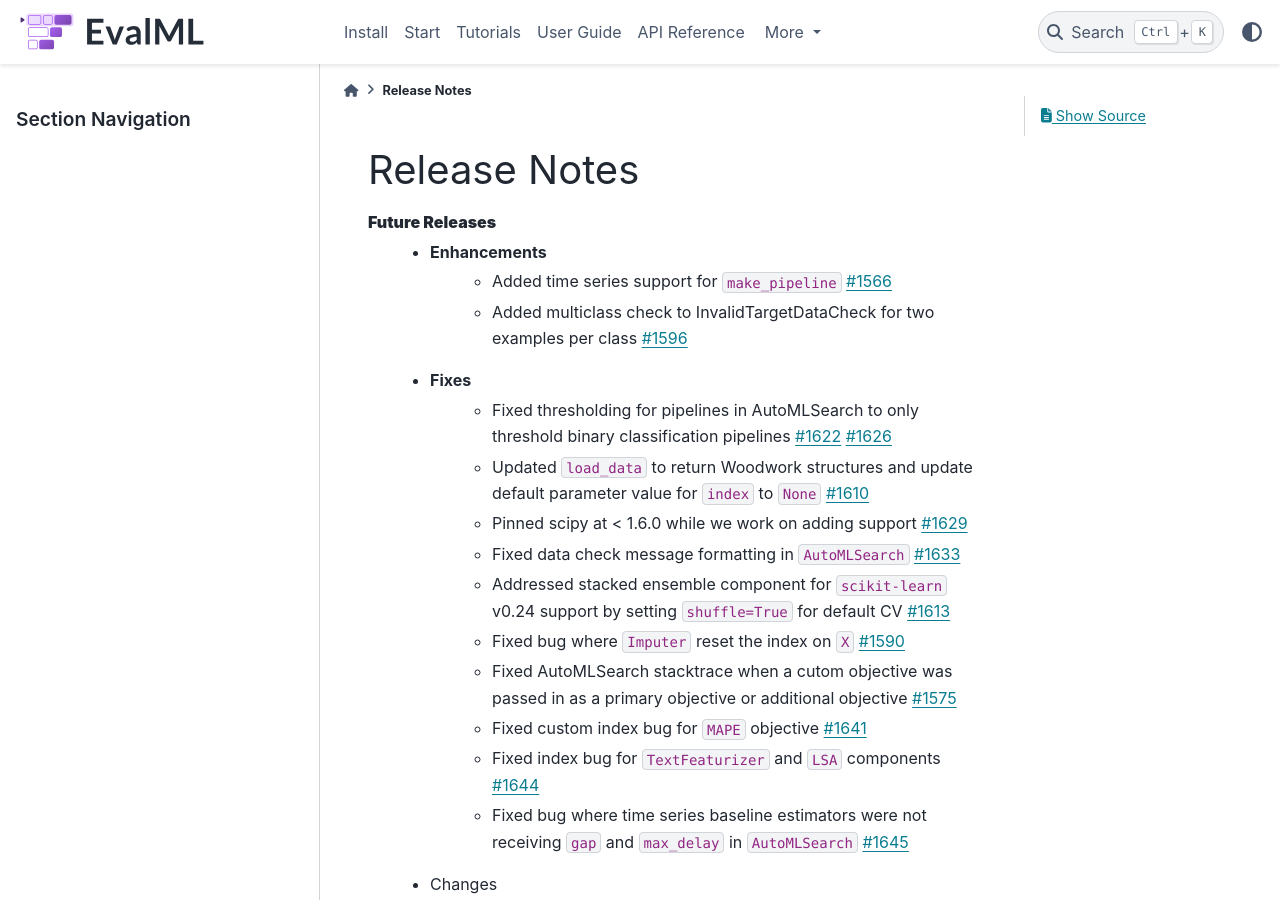
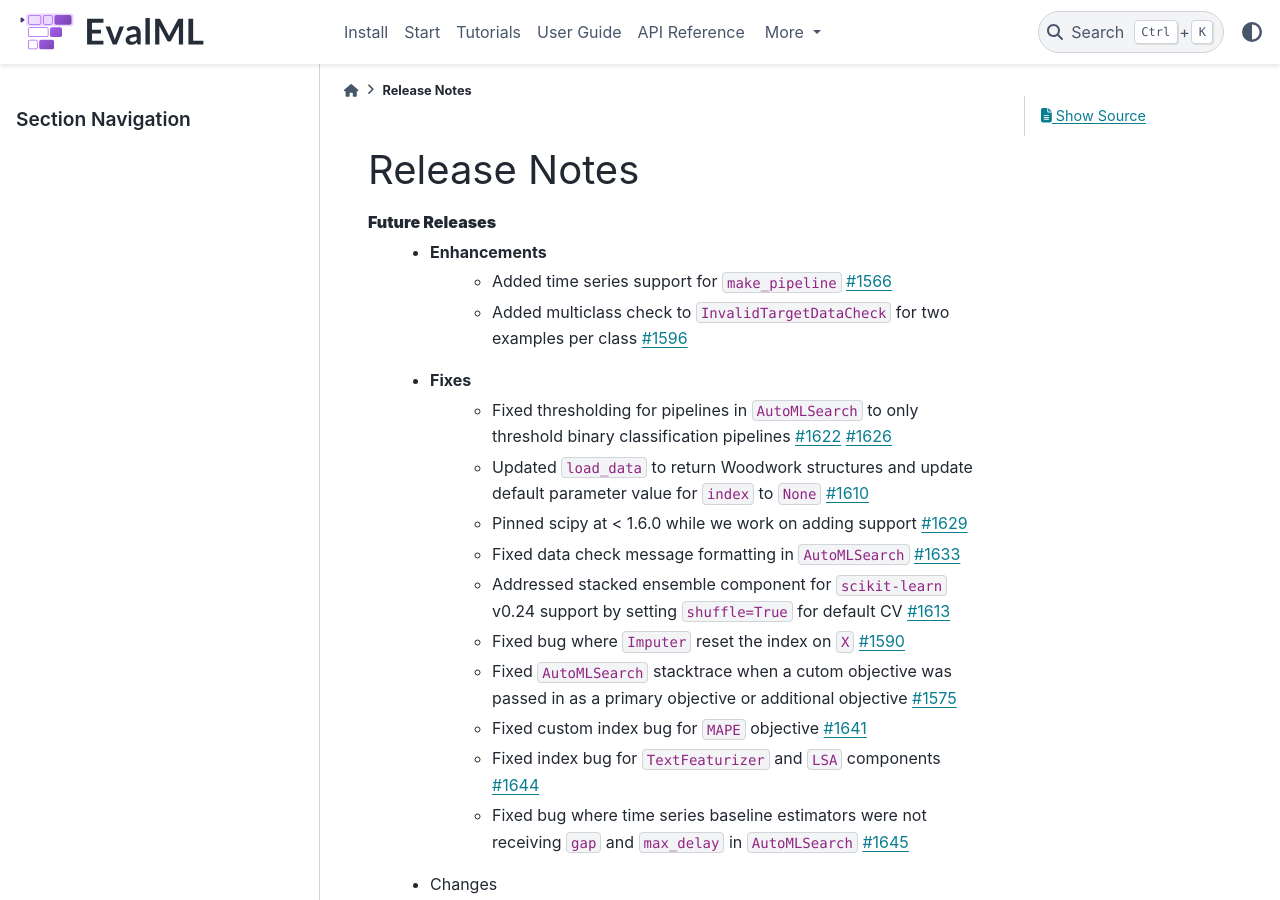
Before and after one commit to alteryx/evalml, a Sphinx documentation site: the page built from docs/source/release_notes.rst, in a window 1280 px wide and 900 px high. Built offline with Sphinx 7.4.7 and the PyData theme 0.15.4, drawn with Linux system fonts in a browser that asks for light colours; comment, search, counter and statistics services are not loaded.

```diff
--- a/docs/source/release_notes.rst
+++ b/docs/source/release_notes.rst
@@ -4,15 +4,15 @@ Release Notes
 **Future Releases**
     * Enhancements
         * Added time series support for ``make_pipeline`` :pr:`1566`
-        * Added multiclass check to InvalidTargetDataCheck for two examples per class :pr:`1596`
+        * Added multiclass check to ``InvalidTargetDataCheck`` for two examples per class :pr:`1596`
     * Fixes
-        * Fixed thresholding for pipelines in AutoMLSearch to only threshold binary classification pipelines :pr:`1622` :pr:`1626`
+        * Fixed thresholding for pipelines in ``AutoMLSearch`` to only threshold binary classification pipelines :pr:`1622` :pr:`1626`
         * Updated ``load_data`` to return Woodwork structures and update default parameter value for ``index`` to ``None`` :pr:`1610`
         * Pinned scipy at < 1.6.0 while we work on adding support :pr:`1629`
         * Fixed data check message formatting in ``AutoMLSearch`` :pr:`1633`
         * Addressed stacked ensemble component for ``scikit-learn`` v0.24 support by setting ``shuffle=True`` for default CV :pr:`1613`
         * Fixed bug where ``Imputer`` reset the index on ``X`` :pr:`1590`
-        * Fixed AutoMLSearch stacktrace when a cutom objective was passed in as a primary objective or additional objective :pr:`1575`
+        * Fixed ``AutoMLSearch`` stacktrace when a cutom objective was passed in as a primary objective or additional objective :pr:`1575`
         * Fixed custom index bug for ``MAPE`` objective :pr:`1641`
         * Fixed index bug for ``TextFeaturizer`` and ``LSA`` components :pr:`1644`
         * Fixed bug where time series baseline estimators were not receiving ``gap`` and ``max_delay`` in ``AutoMLSearch`` :pr:`1645`
```
